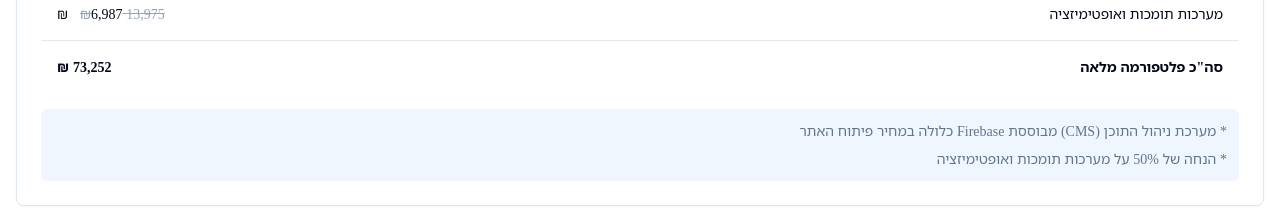
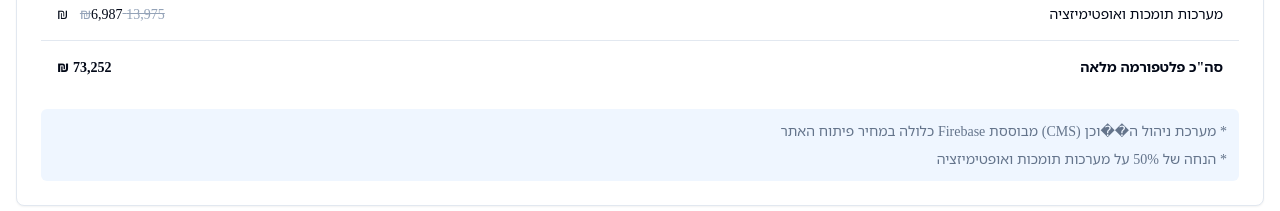
Before and after one commit to TypeXai/sheatufim, a Next.js app: page / in a window 1280 px wide. Shown: the part 2700-2911 px from the top of the page. Built offline with nearby package versions, Linux system fonts and the light colour scheme; a web font is replaced by a local one.

Commit message:
Update fonts and layout in header and proposal components

```diff
--- a/components/full-proposal-rtl-custom-fonts.tsx
+++ b/components/full-proposal-rtl-custom-fonts.tsx
@@ -271,7 +271,7 @@ export function FullProposalRtlCustomFonts() {
               </Table>
               <div className="bg-blue-50 p-3 rounded-md space-y-2">
                 <p className="text-sm text-muted-foreground">
-                  * מערכת ניהול התוכן (CMS) מבוססת Firebase כלולה במחיר פיתוח
+                  * מערכת ניהול ה��וכן (CMS) מבוססת Firebase כלולה במחיר פיתוח
                   האתר
                 </p>
                 <p className="text-sm text-muted-foreground">
--- a/components/header.tsx
+++ b/components/header.tsx
@@ -41,7 +41,7 @@ export function Header() {
                   אינטליגנציה מבוססת AI
                 </p>
                 <p className="text-muted-foreground">
-                  מתמחים בפיתוח מותגים, מוצרי��, GTM ובניית כלים חדשניים המעצבים
+                  מתמחים בפיתוח מותגים, מוצרים, GTM ובניית כלים חדשניים המעצבים
                   את העתיד בכל תעשייה
                 </p>
               </div>
```
